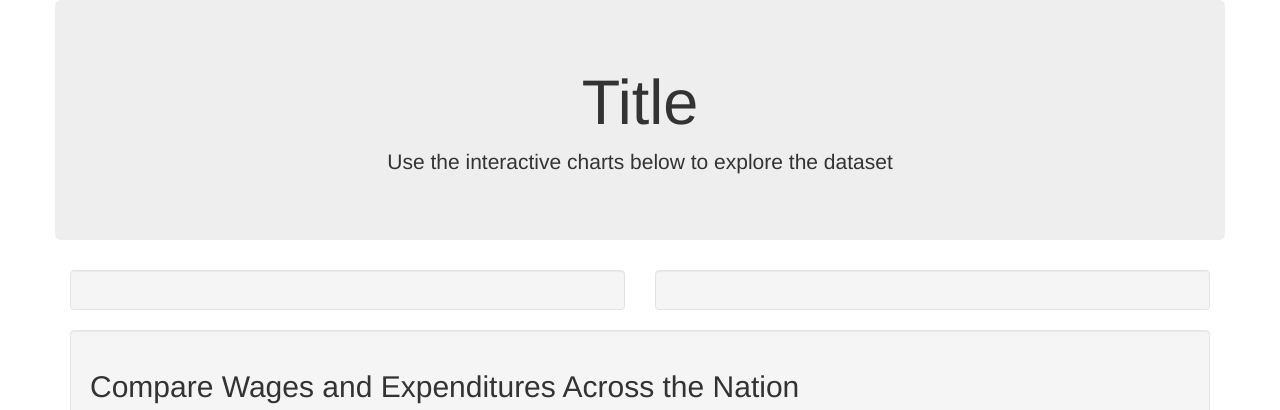
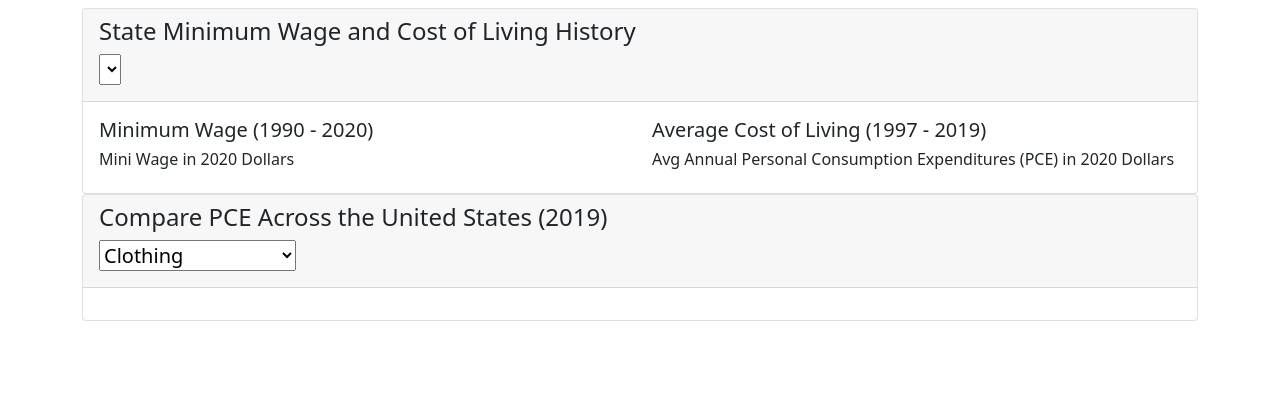
Before and after one commit to mwhar/team6-project3, a Flask app: page / in a window 1280 px wide. Shown: the top 410 px of the page. After the commit the page ends 321 px from the top, so only its background shows below. Run offline with Flask 2, Linux system fonts and the light colour scheme; lists and menus that the app fills with data are empty; some libraries are stand-ins or nearby versions.

Commit message:
Add files via upload

```diff
--- a/templates/index.html
+++ b/templates/index.html
@@ -3,7 +3,7 @@
     <meta charset="UTF-8">
     <meta name="viewport" content="width=device-width, initial-scale=1.0">
     <meta http-equiv="X-UA-Compatible" content="ie=edge">
-    <link rel="stylesheet" href="https://maxcdn.bootstrapcdn.com/bootstrap/3.3.7/css/bootstrap.min.css">
+    <link href="https://cdn.jsdelivr.net/npm/bootstrap@5.1.2/dist/css/bootstrap.min.css" rel="stylesheet" integrity="sha384-uWxY/CJNBR+1zjPWmfnSnVxwRheevXITnMqoEIeG1LJrdI0GlVs/9cVSyPYXdcSF" crossorigin="anonymous">
     <link rel="stylesheet" href="./static/css/styles.css">
     <script src="https://d3js.org/d3.v7.min.js"></script>
     <script src="https://cdn.plot.ly/plotly-latest.min.js"></script>
@@ -14,32 +14,51 @@
     <div class="container">
       <div class="row">
         <div class="col-md-12 jumbotron text-center">
-          <h1>Title</h1>
-          <p>Use the interactive charts below to explore the dataset</p>
+          <h1></h1>
+          <!-- <p>Use the interactive charts below to explore the dataset</p> -->
         </div>
       </div>
       <div class="row">
+        <div class="col-md-12">
+          <!-- <div class="well"> -->
+            <div class="card">
+              <div class="card-header">
+                <h4>State Minimum Wage and Cost of Living History</h4>
+                <h5><select id="selState" onchange="optionStateChanged(this.value)"></select></h5>
+              </div>
+              <div class="card-body">
+                <div class="row">
                 <div class="col-md-6">
-          <div class="well">
+                  <h5 class="card-title">Minimum Wage (1990 - 2020)</h5>
+                  <h6 class="card-title">Mini Wage in 2020 Dollars</h6>
+
                   <div id="linechart_div"></div>
                 </div>
-        </div>
                 <div class="col-md-6">
-          <div class="well">
+                  <h5 class="card-title">Average Cost of Living (1997 - 2019)</h5>
+                  <h6 class="card-title">Avg Annual Personal Consumption Expenditures (PCE) in 2020 Dollars</h6>
                   <div id="barchart_div"></div>
                 </div>
               </div>
               </div>
+            </div>
+          <!-- </div> -->
+        </div>
+
+      </div>
       <div class="row">
         <div class="col-lg-12">
-          <div class="well">
-            <div class="row">
-              <div class="col-md-12">
-                <h2>Compare Wages and Expenditures Across the Nation</h2>
+          <div class="card">
+            <div class="card-header">
+              <h4>Compare PCE Across the United States (2019)</h4>
+              <h5><select id="selCost" onchange="optionCostChanged(this.value)">
+                <option value = "C">Clothing</option>
+                <option value = "G">Gasoline/Energy</option>
+                <option value = "HC">Health Care</option>
+                <option value = "H">Housing & Utilities</option>
+              </select></h5>
             </div>
-            </div>
-            <div class="row">
-              <div class="col-md-12">
+            <div class="card-body">
                 <div id="regions_div">
                   <div id="filter_div"></div>
                   <div id="chart_div"></div>
@@ -49,10 +68,12 @@
       </div>
       </div>
     </div>
-    </div>
-    <script src="https://code.jquery.com/jquery-3.3.1.slim.min.js" integrity="sha384-q8i/X+965DzO0rT7abK41JStQIAqVgRVzpbzo5smXKp4YfRvH+8abtTE1Pi6jizo" crossorigin="anonymous"></script>
-    <script type="text/javascript" src="./static/js/abbrState.js"></script>
-    <script type="text/javascript" src="./static/js/barPlotlyLogic.js"></script>
+    <!-- <script src="https://cdn.jsdelivr.net/npm/bootstrap@5.1.2/dist/js/bootstrap.bundle.min.js" integrity="sha384-kQtW33rZJAHjgefvhyyzcGF3C5TFyBQBA13V1RKPf4uH+bwyzQxZ6CmMZHmNBEfJ" crossorigin="anonymous"></script> -->
+    <script src="https://ajax.googleapis.com/ajax/libs/jquery/3.5.1/jquery.min.js"></script>
+    <script src="https://cdn.jsdelivr.net/npm/bootstrap@5.1.2/dist/js/bootstrap.bundle.min.js" integrity="sha384-kQtW33rZJAHjgefvhyyzcGF3C5TFyBQBA13V1RKPf4uH+bwyzQxZ6CmMZHmNBEfJ" crossorigin="anonymous"></script>
+    <!-- <script type="text/javascript" src="./static/js/abbrState.js"></script> -->
+    <!-- <script type="text/javascript" src="./static/js/barPlotlyLogic.js"></script> -->
+    <script type="text/javascript" src="./static/js/app.js"></script>
     <!-- <script type="text/javascript" src="static/js/barLogic.js"></script> -->
     <!-- <script type="text/javascript" src="static/js/geoGoogleLogic.js"></script> -->
     <!-- <script type="text/javascript" src="static/js/geoPlotlyLogic.js"></script> -->
```
Lines whose indentation alone changed are shown as unchanged.
